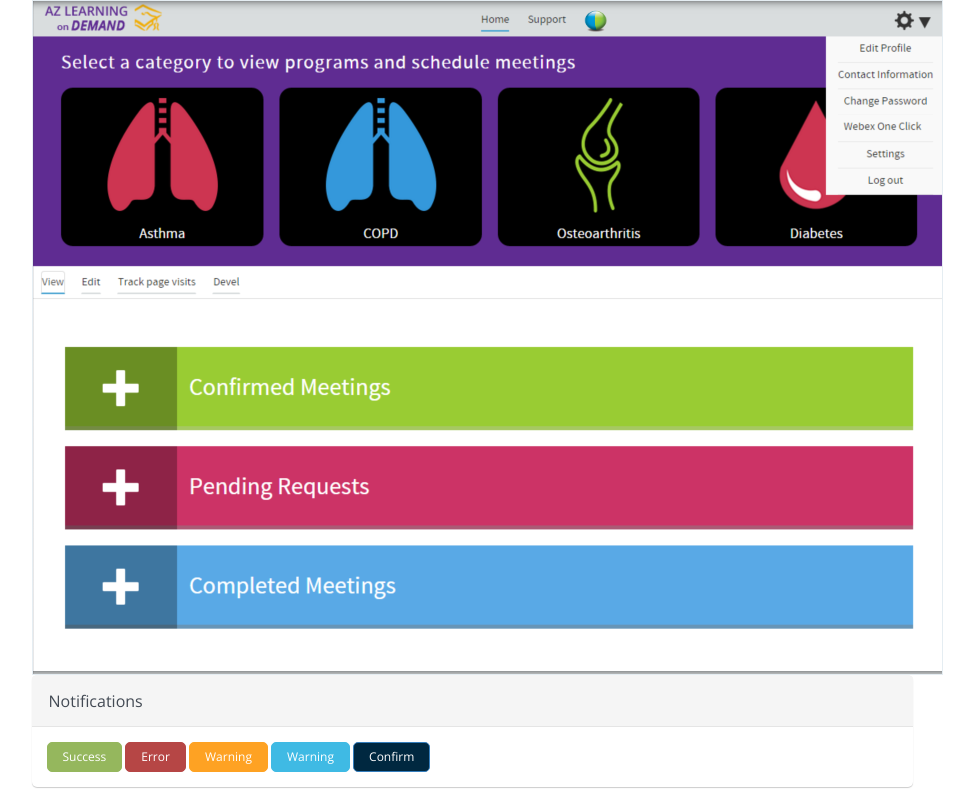
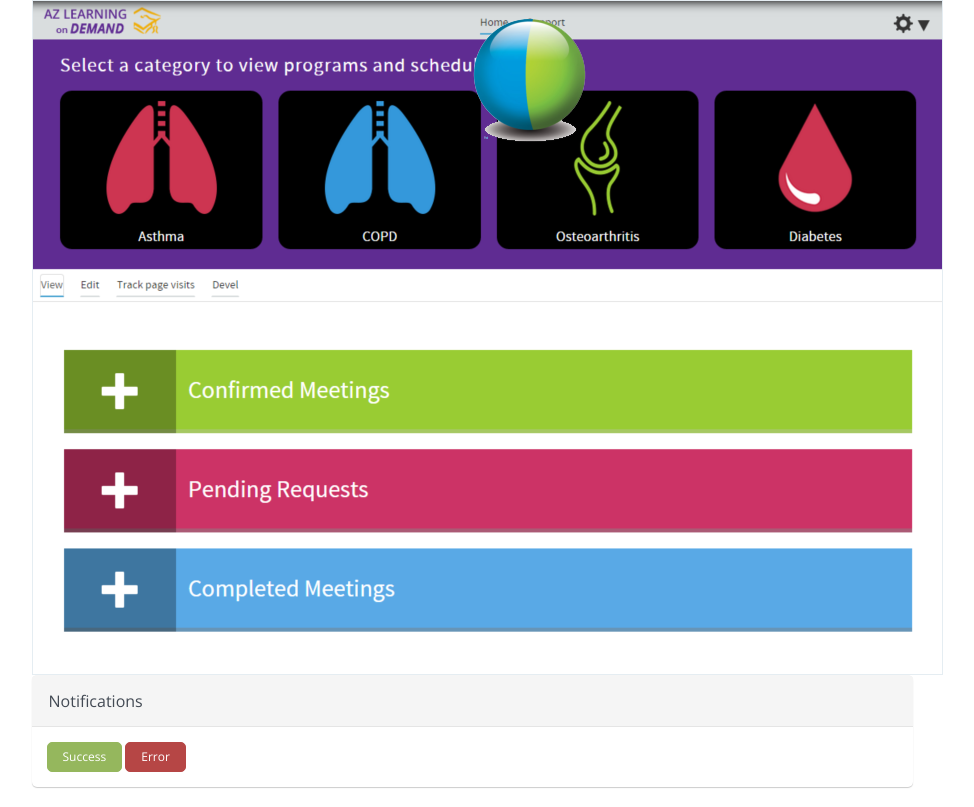
Before and after one commit to dhustlerz/flexxiademodesign, a PHP site: page /az.php in a window 1280 px wide. Shown: the whole page, without its empty margins (168-1142 px from the left). Run offline with PHP 8.4, Linux system fonts and the light colour scheme; some libraries are stand-ins or nearby versions.

Commit message:
Webex design modify

```diff
--- a/az.php
+++ b/az.php
@@ -19,13 +19,13 @@
 
     <div style="width:911px;" class=" container">
 
-      <div  style="background-image:url(img/az/azmain2.png); height: 675px; width: 911px; border: 1px solid #e5edf2; ">
+      <div  style="background-image:url(img/az/azmain.png); height: 675px; width: 911px; border: 1px solid #e5edf2; ">
          <div class="row">
           <div class="col-sm-1">
-          <a   onClick="noty({text: 'Meeting has been successfully created', layout: 'topRight', type: 'success'});"><img style=" cursor: pointer; height: 23px; width: 25px; margin-left: 540px; margin-top: 9px;" src="img/az/oneclick.png"> </a>
+          <a   onClick="noty({text: 'Success! WebEx is preparing your meeting room', layout: 'topCenter', type: 'success'});"><img style=" cursor: pointer;  margin-left: 420px; margin-top: 12px;" src="img/az/oneclick.png"> </a>
         </div>
-          <a   onClick="noty({text: 'Meeting has been successfully created', layout: 'topRight', type: 'success'});"><img style=" cursor: pointer; height: 23px;  margin-left: 720px; margin-top: 114px;" src="img/az/wx-drop-down-one-click.png"> </a>
-
+         <!--  <a   onClick="noty({text: 'Meeting has been successfully created', layout: 'topCenter', type: 'success'});"><img style=" cursor: pointer; height: 23px;  margin-left: 720px; margin-top: 114px;" src="img/az/wx-drop-down-one-click.png"> </a>
+ -->
 
 
           <!--  <button type="button" class=" mb-control Wxbutton" style=" height: 23px; width: 25px; margin-left: 550px; margin-top: 9px;" data-box="#message-box-success">Success</button> -->
@@ -43,11 +43,11 @@
           <div class="panel-body">
 
               <div class="form-group">
-                  <button class="btn btn-success" onClick="noty({text: 'Successful action', layout: 'topRight', type: 'success'});">Success</button>
-                  <button class="btn btn-danger" onClick="noty({text: 'There was an error', layout: 'topRight', type: 'error'});">Error</button>
-                  <button class="btn btn-warning" onClick="noty({text: 'Best check yo self', layout: 'topRight', type: 'warning'});">Warning</button>
-                  <button class="btn btn-info" onClick="noty({text: 'This alert needs your attention', layout: 'topRight', type: 'information'});">Warning</button>
-                  <button class="btn btn-primary" onClick="notyConfirm();">Confirm</button>
+                  <button class="btn btn-success" onClick="noty({text: 'Success! WebEx is preparing your meeting room', layout: 'topCenter', type: 'success'});">Success</button>
+                  <button class="btn btn-danger" onClick="noty({text: 'Oops! Somethings wrong. Please try again or contact support@azlearningondemand.com', layout: 'topCenter', type: 'error'});">Error</button>
+                 <!--  <button class="btn btn-warning" onClick="noty({text: 'Best check yo self', layout: 'topCenter', type: 'warning'});">Warning</button>
+                  <button class="btn btn-info" onClick="noty({text: 'This alert needs your attention', layout: 'topCenter', type: 'information'});">Warning</button>
+                  <button class="btn btn-primary" onClick="notyConfirm();">Confirm</button> -->
               </div>
           </div>
       </div>
--- a/js/plugins/noty/layouts/topCenter.js
+++ b/js/plugins/noty/layouts/topCenter.js
@@ -10,7 +10,7 @@
             selector: 'ul#noty_topCenter_layout_container',
             style   : function() {
                 $(this).css({
-                    top          : 20,
+                    top          : 40,
                     left         : 0,
                     position     : 'fixed',
                     width        : '310px',
```
